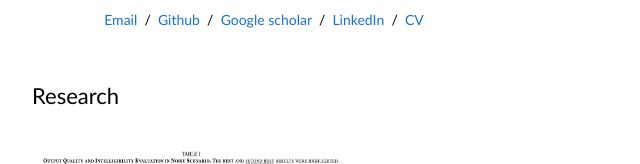
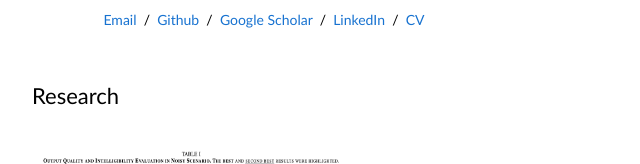
Before and after one commit to Lseonghak/website, a plain HTML site: page index.html in a window 1280 px wide. Shown: the part 336-500 px from the top of the page, 228-868 px from the left. Drawn offline with Linux system fonts and the light colour scheme.

Commit message:
add google scholar

```diff
--- a/index.html
+++ b/index.html
@@ -30,7 +30,7 @@
                     By applying advanced techniques in computer vision and deep learning, I aim to create robust 3D talking head models that perform reliably in real-world conditions. My broader interests also include 3D reconstruction and scene representation, with the goal of enhancing the realism and interactivity of digital human models for applications like virtual avatars and entertainment.
                   </p>
                   <p style="text-align:center">
-                    <a href="mailto:tjdgkr6220@cau.ac.kr">Email</a> &nbsp/&nbsp <a href="https://github.com/Lseonghak">Github</a> &nbsp/&nbsp <a href="https://scholar.google.com/citations?hl=ko&user=VnQkrOIAAAAJ">Google scholar</a>  &nbsp/&nbsp <a href="https://www.linkedin.com/in/seonghak-lee-585214268/">LinkedIn</a>  &nbsp/&nbsp <a href="images/CV.pdf">CV</a>
+                    <a href="mailto:tjdgkr6220@cau.ac.kr">Email</a> &nbsp/&nbsp <a href="https://github.com/Lseonghak">Github</a> &nbsp/&nbsp <a href="https://scholar.google.com/citations?hl=ko&user=VnQkrOIAAAAJ">Google Scholar</a>  &nbsp/&nbsp <a href="https://www.linkedin.com/in/seonghak-lee-585214268/">LinkedIn</a>  &nbsp/&nbsp <a href="images/CV.pdf">CV</a>
                   </p>
                 </td>
                 <td style="padding:2.5%;width:40%;max-width:40%">
```
